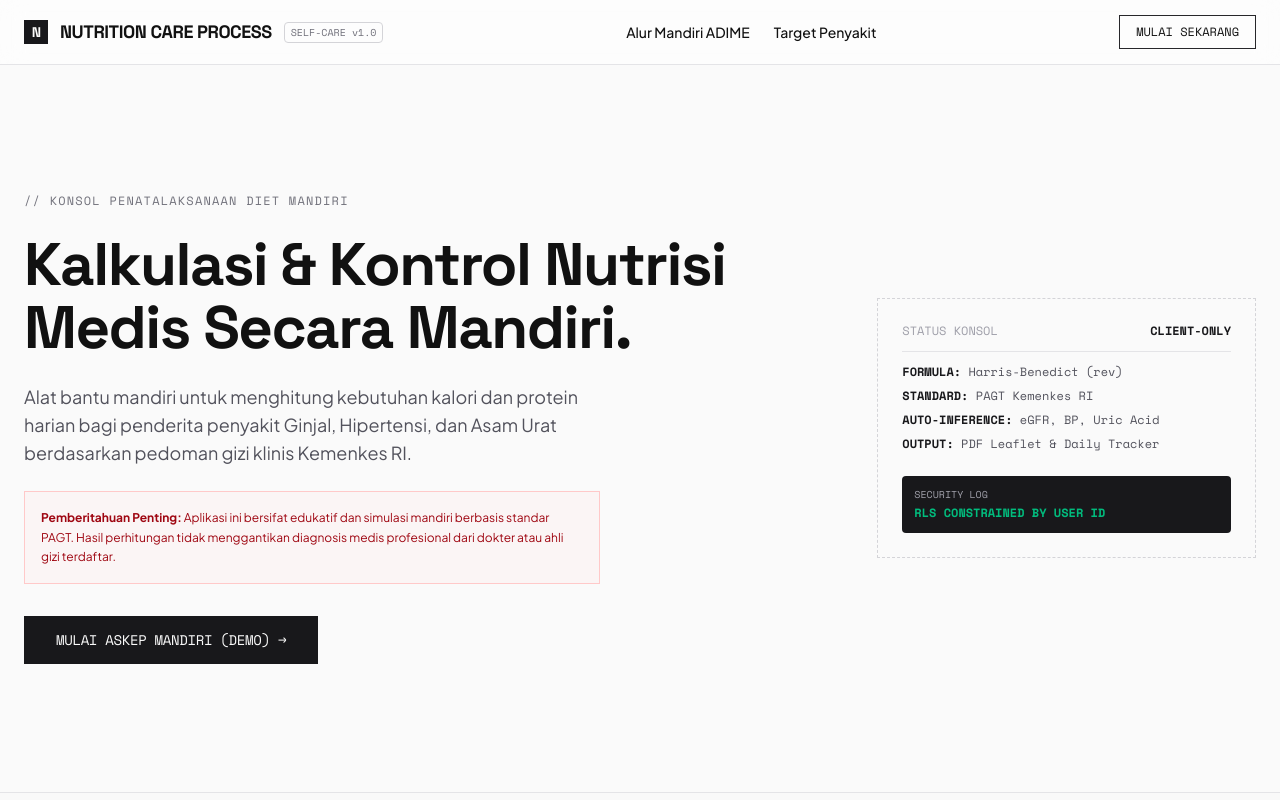
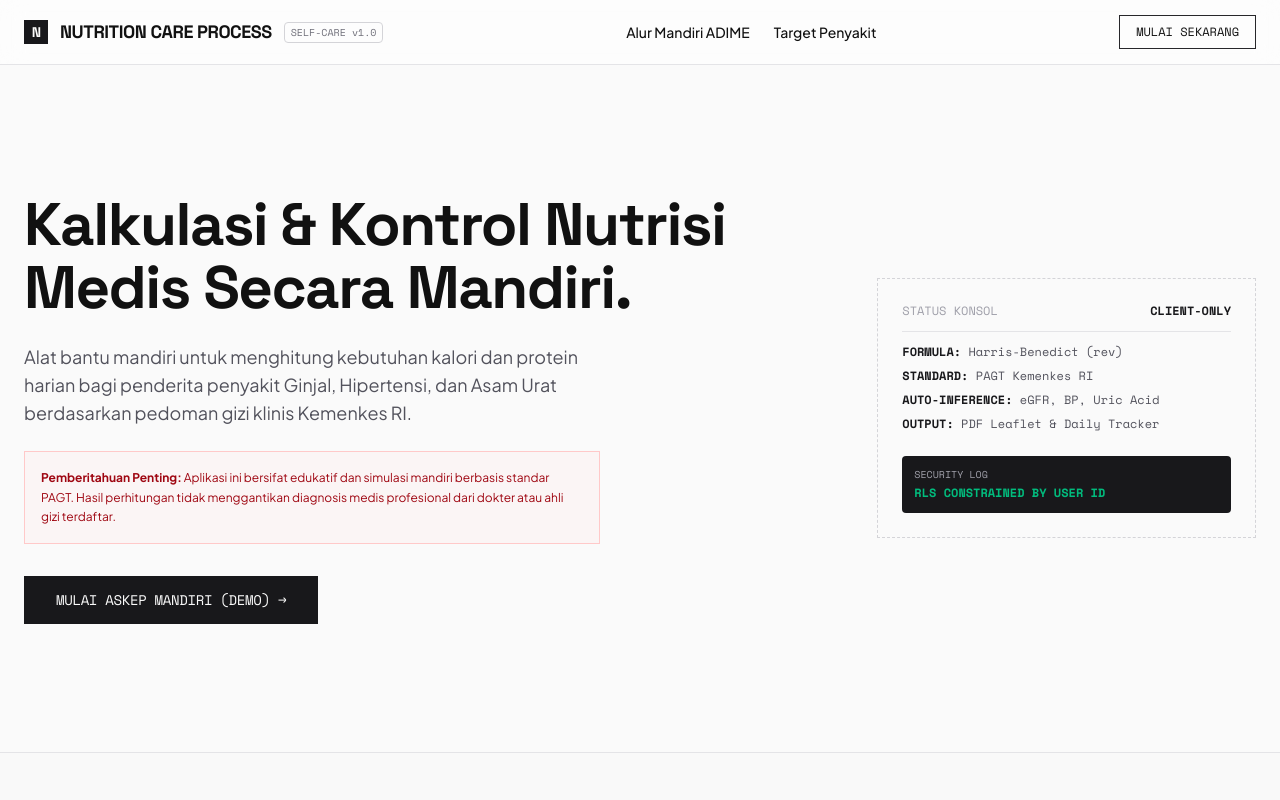
Before and after one commit to nexiusrl/nutrition-care-process, a Next.js app: page / in a window 1280 px wide. Shown: the top 800 px of the page. Built offline with nearby package versions, Linux system fonts and the light colour scheme.

Commit message:
chore: remove hero section span

```diff
--- a/src/app/page.tsx
+++ b/src/app/page.tsx
@@ -48,9 +48,6 @@ export default function Home() {
       <section className="relative py-24 md:py-32 border-b border-zinc-200 dark:border-zinc-800">
         <div className="max-w-7xl mx-auto px-6 grid grid-cols-1 lg:grid-cols-12 gap-12 items-center">
           <div className="lg:col-span-8 flex flex-col items-start gap-6">
-            <span className="font-mono text-xs uppercase tracking-widest text-zinc-500">
-              // KONSOL PENATALAKSANAAN DIET MANDIRI
-            </span>
             <h1 className="font-display text-4xl sm:text-6xl font-bold tracking-tight leading-[1.05] text-balance">
               Kalkulasi &amp; Kontrol Nutrisi Medis Secara Mandiri.
             </h1>
```
